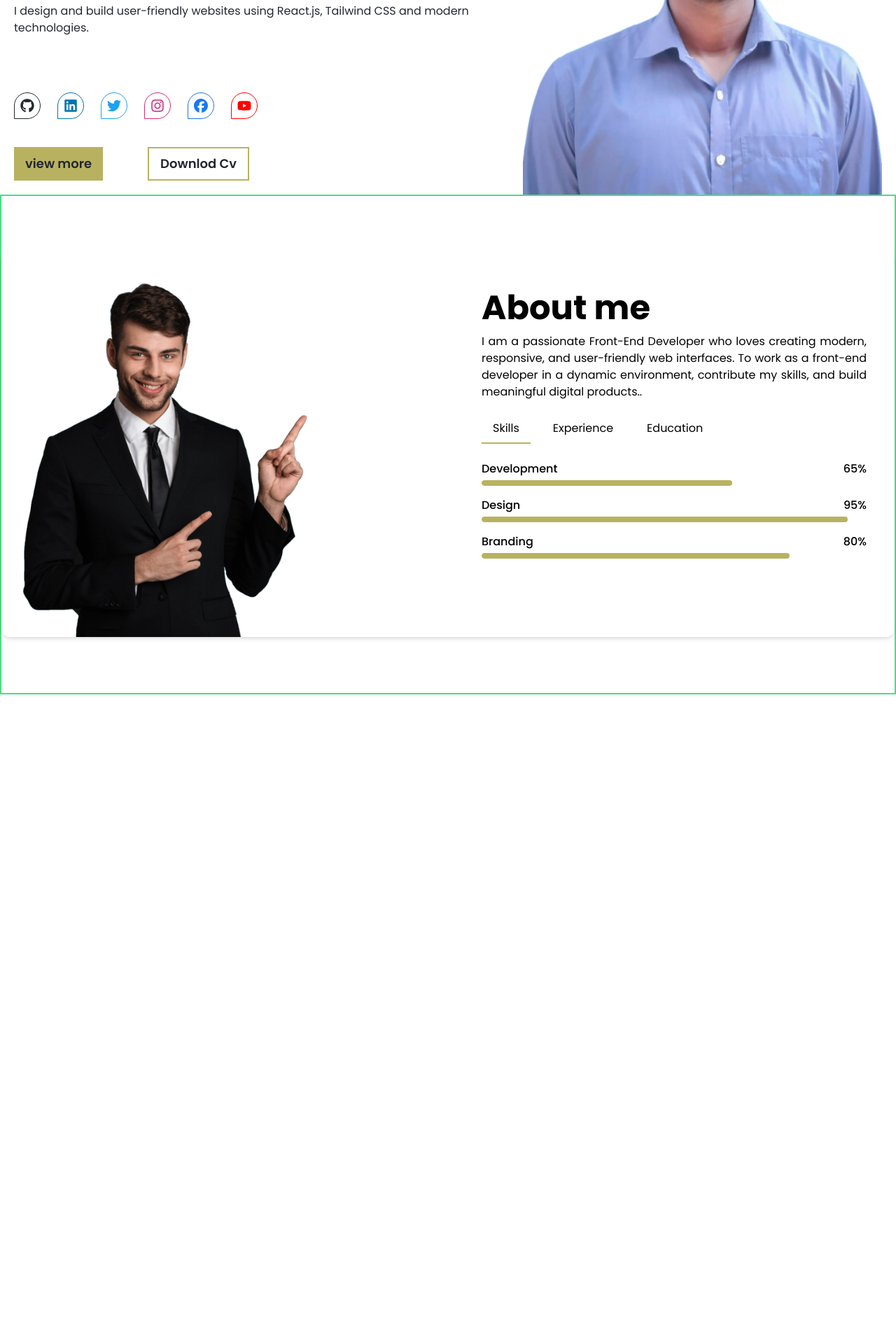
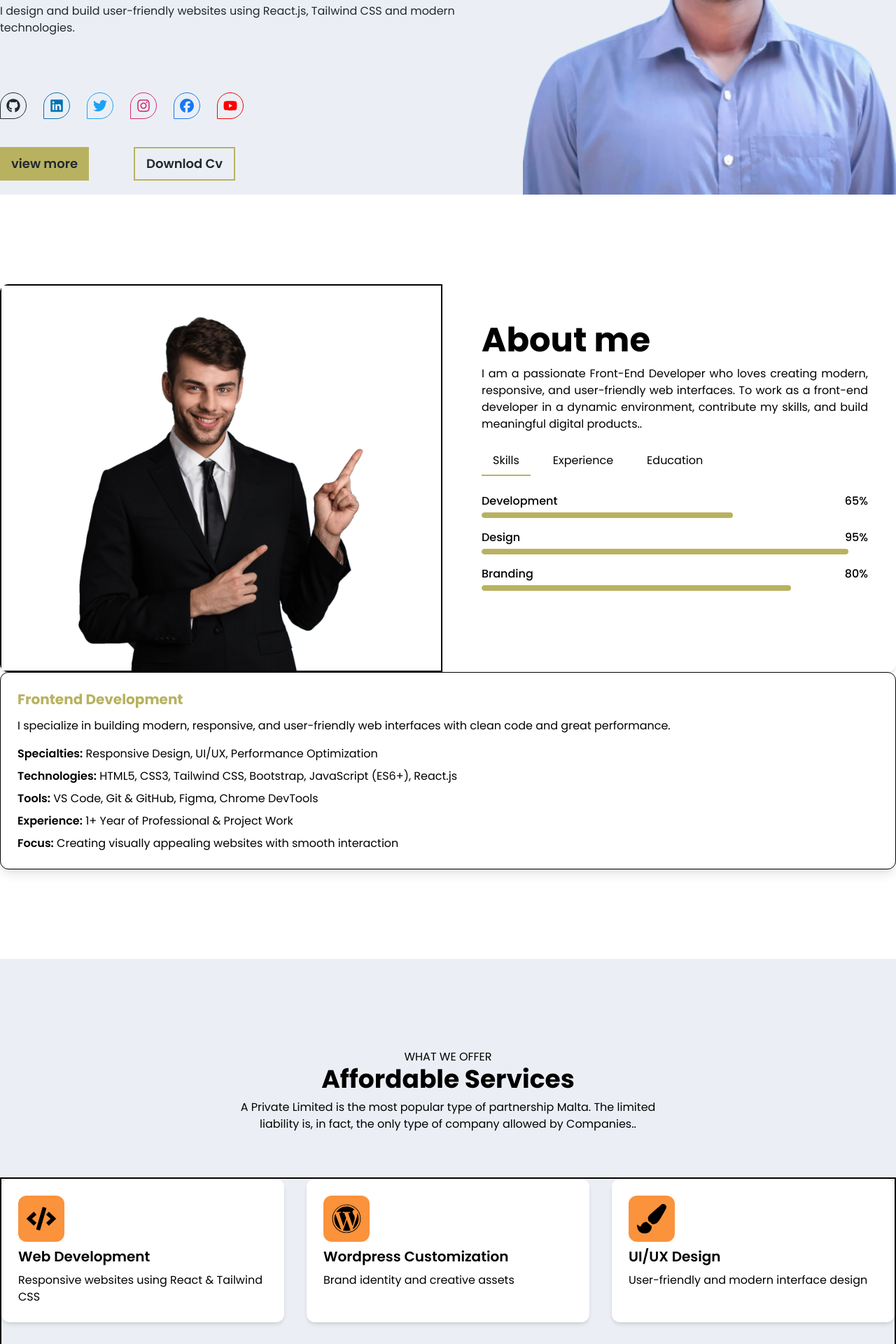
Before and after one commit to Limon-sheikh/My-portfolio, a React (Vite) app in the folder my-website/: page / in a window 1280 px wide. Shown: the part 460-2380 px from the top of the page at 70% size. Before the commit the page ends 1452 px from the top, so only its background shows below. Built offline with nearby package versions, Linux system fonts and the light colour scheme.

Commit message:
services section create

```diff
--- a/my-website/src/App.jsx
+++ b/my-website/src/App.jsx
@@ -3,8 +3,8 @@ import Navbar from "./components/Navber/Navber";
 import Home from "./pages/Home";
 import About from "./pages/About";
 import Skills from "./pages/Skills";
+import Services from "./pages/Services";
 // import Projects from "./pages/Projects";
-// import Services from "./pages/Services";
 // import Contact from "./pages/Contact";
 // import Footer from "./pages/Footer";
 
@@ -17,8 +17,8 @@ function App() {
           <Route path="/" element={<Home />} />
           <Route path="/about" element={<About />} />
           <Route path="/skills" element={<Skills />} />
+          <Route path="/services" element={<Services />} />
           {/* <Route path="/projects" element={<Projects />} /> */}
-          {/* <Route path="/services" element={<Services />} /> */}
           {/* <Route path="/contact" element={<Contact />} /> */}
         </Routes>
       </main>
--- a/my-website/src/components/Navber/Navber.jsx
+++ b/my-website/src/components/Navber/Navber.jsx
@@ -13,7 +13,7 @@ const Navber = () => {
 
     return (
       <header className="bg-white shadow top-0 left-0 w-full z-50 sticky">
-        <nav className="container mx-auto flex justify-between items-center p-4 relative h-24">
+        <nav className="container mx-auto flex justify-between items-center relative h-24">
           <Logo />
           <NavLinks isOpen={isOpen}
             className="text-gray p-1 hover:text-accent inline-block duration-300 text-center font-semibold text-md md:bg-transparent      md:p-2 lg:text-lg"/>
--- a/my-website/src/components/Test.jsx
+++ b/my-website/src/components/Test.jsx
@@ -1,42 +1,25 @@
-import React from "react";
+function FrontendDevelopmentCard() {
+  return (
+    <div className="bg-white p-6 rounded-xl shadow-lg border hover:shadow-xl transition-all duration-300">
+      <h2 className="text-xl font-bold text-accent mb-3">Frontend Development</h2>
 
-const Test = () => {
-  return (
-    <div>
-      <div class="max-w-4xl mx-auto p-6 bg-white rounded-lg shadow-md">
-        <h2 class="text-2xl font-bold mb-6">Experience</h2>
+      <p className="text-gray-600 mb-4">
+        I specialize in building modern, responsive, and user-friendly web interfaces with clean code and great performance.
+      </p>
 
-        <div class="relative border-l-2 border-blue-600 ml-4">
-          <div class="mb-8 ml-6">
-            <div class="absolute -left-4 w-8 h-8 bg-blue-600 rounded-full flex items-center justify-center text-white font-bold">
-              1
-            </div>
-            <h3 class="text-xl font-semibold text-gray-800">Developer</h3>
-            <span class="text-gray-500 text-sm">2000-2004 (4 years)</span>
-            <p class="text-gray-600 mt-2">
-              Worked on multiple projects involving front-end development, UI
-              design, and responsive layouts. Gained strong experience in HTML,
-              CSS, JavaScript, and React.
-            </p>
-          </div>
+      <div className="space-y-2">
+        <p><span className="font-semibold text-gray-800">Specialties:</span> Responsive Design, UI/UX, Performance Optimization</p>
 
-          <div class="mb-8 ml-6">
-            <div class="absolute -left-4 w-8 h-8 bg-blue-600 rounded-full flex items-center justify-center text-white font-bold">
-              2
-            </div>
-            <h3 class="text-xl font-semibold text-gray-800">
-              Senior Developer
-            </h3>
-            <span class="text-gray-500 text-sm">2004-2008 (4 years)</span>
-            <p class="text-gray-600 mt-2">
-              Led a team of developers to deliver high-quality web applications.
-              Focused on performance optimization and code maintainability.
-            </p>
-          </div>
-        </div>
+        <p><span className="font-semibold text-gray-800">Technologies:</span> HTML5, CSS3, Tailwind CSS, Bootstrap, JavaScript (ES6+), React.js</p>
+
+        <p><span className="font-semibold text-gray-800">Tools:</span> VS Code, Git & GitHub, Figma, Chrome DevTools</p>
+
+        <p><span className="font-semibold text-gray-800">Experience:</span> 1+ Year of Professional & Project Work</p>
+
+        <p><span className="font-semibold text-gray-800">Focus:</span> Creating visually appealing websites with smooth interaction</p>
       </div>
     </div>
   );
-};
+}
 
-export default Test;
+export default FrontendDevelopmentCard;
--- /dev/null
+++ b/my-website/src/components/services/Card.jsx
@@ -0,0 +1,15 @@
+import React from "react";
+
+const Card = ({ title, description, Icon }) => {
+  return (
+    <div className="bg-white shadow-md rounded-xl p-6 hover:shadow-xl transition-all duration-300">
+      <div className="bg-orange-400 inline-block p-3 rounded-xl">
+        {Icon && <Icon className="" size={42} />}
+      </div>
+      <h3 className="text-xl font-semibold text-gray-800 mb-2">{title}</h3>
+      <p className="text-gray-600">{description}</p>
+    </div>
+  );
+};
+
+export default Card;
--- a/my-website/src/data/about.js
+++ b/my-website/src/data/about.js
@@ -24,20 +24,20 @@ export const progressData = [
 // experiance time line data
 export const experianceData = [
   {
-    title: "Developer",
-    duration: "2000-2004 (4 years)",
+    title: "Web Developer",
+    duration: "2024-2025 (1 years)",
     description:
     "Worked on multiple projects involving front-end development, UI design, and responsive layouts. Gained strong experience in HTML, CSS, JavaScript, and React.",
   },
   {
-    title: "Senior Developer",
-    duration: "2004-2008 (4 years)",
+    title: "Wordpress Developer",
+    duration: "2024-2025 (1 years)",
     description:
     "Led a small team of developers, optimized workflows, and contributed to large-scale web applications using React and modern JS frameworks.",
   },
   {
     title: "UI/UX Designer",
-    duration: "2008-2012 (4 years)",
+    duration: "2024-2025 (1 years)",
     description:
     "Focused on creating user-friendly interfaces and improving user experience for various web and mobile applications.",
   },
@@ -49,14 +49,14 @@ export const educationData = [
   {
     degree: "Diploma in Computer Science",
     institute: "Sirajganj Polytechnic Institute",
-    year: "2019 - 2023",
+    year: "2020 - 2024",
     details:
       "Specialized in software development and web technologies. Completed multiple academic and client projects successfully.",
   },
   {
     degree: "Secondary School Certificate (SSC)",
     institute: "Science Group",
-    year: "2017 - 2019",
+    year: "2017 - 2020",
     details:
       "Achieved strong academic performance in science and technology-related subjects.",
   }
--- a/my-website/src/data/services.js
+++ b/my-website/src/data/services.js
@@ -1,6 +1,43 @@
 
-const services = [
+import { FaCode, FaPaintBrush, FaWordpress  } from "react-icons/fa";
+import { SiSimilarweb } from "react-icons/si";
 
-]
 
-export default services;
+export const serviceTitle = {
+  offer: "WHAT WE OFFER",
+  title: "Affordable Services",
+  description:
+    "A Private Limited is the most popular type of partnership Malta. The limited liability is, in fact, the only type of company allowed by Companies..",
+};
+
+
+export const cardData = [
+  {
+    id: 1,
+    title: "Web Development",
+    description: "Responsive websites using React & Tailwind CSS",
+    // image: "/images/web.png",
+    icon: FaCode,
+  },
+  {
+    id: 2,
+    title: "Wordpress Customization",
+    description: "Brand identity and creative assets",
+    // image: "/images/branding.png",
+    icon: FaWordpress,
+  },
+  {
+    id: 3,
+    title: "UI/UX Design",
+    description: "User-friendly and modern interface design",
+    // image: "/images/design.png",
+    icon: FaPaintBrush,
+  },
+  {
+    id: 4,
+    title: "Branding",
+    description: "Brand identity and creative assets",
+    // image: "/images/branding.png",
+    icon: SiSimilarweb,
+  }
+];
--- a/my-website/src/index.css
+++ b/my-website/src/index.css
@@ -6,7 +6,7 @@
   --Primary: #4F46E5;
   --Secondary: #E0E7FF;
   --Accent: #b8b260;
-  --Background-color: #ffffff;
+  --Background-color: #ffff;
   --Text: #1f2937;
 
 }
--- a/my-website/src/pages/About.jsx
+++ b/my-website/src/pages/About.jsx
@@ -8,12 +8,12 @@ const About = () => {
   const [activeTab, setActiveTab] = useState("skills");
 
   return (
-    <section className="pt-20 pb-20 border-2 border-green-400">
-      <div className="container mx-auto rounded-xl overflow-hidden  grid grid-cols-12 gap-4 shadow-md">
-        <div className="left-side col-span-6">
-          <div className=" ">
+    <section className="my-32 bg-white">
+      <div className="container mx-auto rounded-xl overflow-hidden grid grid-cols-12 gap-4 shadow-md bg-white">
+        <div className="left-side col-span-6 border-2">
+          <div className="flex justify-center ">
+            <img src={aboutInfo.image} alt="" className="h-[550px]" />
           </div>
-            <img src={aboutInfo.image} alt="" className="h-[550px]" />
         </div>
         <div className="right-side col-span-6 px-10 pt-14">
           <div>
@@ -30,7 +30,7 @@ const About = () => {
           </div>
         </div>
       </div>
-      {/* <Test /> */}
+      <Test />
     </section>
   );
 };
--- a/my-website/src/pages/Hero.jsx
+++ b/my-website/src/pages/Hero.jsx
@@ -1,37 +1,45 @@
-
-
-import HeroData from '../data/hero';
-import Button from '../components/Navber/Button';
-import '../App.css'; //custome typewriter
-
+import HeroData from "../data/hero";
+import Button from "../components/Navber/Button";
+import "../App.css"; //custome typewriter
 
 const Home = () => {
-
-
   const {hello, limon, sheikh, title, titleName, description, socials, image} = HeroData[0];
 
-
-
   return (
-        <section className="container mx-auto grid md:grid-cols-12">
+    <section className=" bg-[#ebeff5]">
+      <div className="container mx-auto grid md:grid-cols-12">
         {/* hero left side content start */}
-            <div className="text-gray col-span-7 px-5">
+        <div className="text-gray col-span-7">
           <h1 className="text-[clamp(3rem,11vw,5rem)] leading-tight md:text-6xl lg:text-7xl font-bold mt-14">
-                {hello} <br/><span className="text-accent ">{limon}</span><br/><span className="text-accent ">{sheikh}</span>
+            {hello} <br />
+            <span className="text-accent ">{limon}</span>
+            <br />
+            <span className="text-accent ">{sheikh}</span>
           </h1>
           <div className="mt-14 flex flex-wrap">
             <span className="pr-1 text-[15px]">{title}</span>
             <div className="flex items-center">
-                  <span className="text-md sm:text-xl font-bold typewriter">{titleName}</span>
+              <span className="text-md sm:text-xl font-bold typewriter">
+                {titleName}
+              </span>
             </div>
           </div>
           <p className="mt-3">{description}</p>
 
           {/* hero social icons */}
-              <div className="grid grid-flow-col justify-between md:justify-start mt-20 md:mt-80 lg:mt-20
-               md:gap-6">
-                {socials.map((social, index) =>(
-                  <a key={index} href={social.link} style={{borderColor: social.color, transition: "all 0.4s ease-in-out"}} target='_blank'
+          <div
+            className="grid grid-flow-col justify-between md:justify-start mt-20 md:mt-80 lg:mt-20
+               md:gap-6"
+          >
+            {socials.map((social, index) => (
+              <a
+                key={index}
+                href={social.link}
+                style={{
+                  borderColor: social.color,
+                  transition: "all 0.4s ease-in-out",
+                }}
+                target="_blank"
                 className="p-2 border border-black rounded-tl-3xl rounded-tr-3xl rounded-br-3xl"
                 onMouseEnter={(e) => {
                   e.currentTarget.style.backgroundColor = social.color;
@@ -42,35 +50,47 @@ const Home = () => {
                   e.currentTarget.firstChild.style.color = social.color;
                 }}
               >
-                    <social.icon style={{color: social.color, transition: "all 0.4s ease-in-out"}} size={20}/>
+                <social.icon
+                  style={{
+                    color: social.color,
+                    transition: "all 0.4s ease-in-out",
+                  }}
+                  size={20}
+                />
               </a>
             ))}
           </div>
 
           {/* hero button */}
           <div className="mt-10 mb-5 flex justify-between md:justify-start md:gap-16">
-                <Button title='view more' border={false}
+            <Button
+              title="view more"
+              border={false}
               className="
                     bg-accent text-gray px-4 py-2 font-semibold text-md md:text-lg hover:bg-hover
                     transition-all duration-150 ease-linear
-                  "/>
-                <Button title='Downlod Cv' border={true}
+                  "
+            />
+            <Button
+              title="Downlod Cv"
+              border={true}
               className="border-accent text-gray px-4 py-2 font-semibold text-md md:text-lg hover:bg-accent
                   transition-all duration-150 ease-linear border-2
-                "/>
+                "
+            />
           </div>
         </div>
         {/* hero left side content end */}
 
-
         {/* hero right side content start */}
         <div className="hidden md:block col-span-5 ">
-              <div className='h-[100%] w-[100%] pr-5'>
-                <img src={image} alt="hero image" className='w-[100%] h-[100%]'/>
+          <div className="h-[100%] w-[100%]">
+            <img src={image} alt="hero image" className="w-[100%] h-[100%]" />
           </div>
           {/* <div className='absolute bg-accent top-60 animate-bounce p-4 rounded-full'>html</div> */}
         </div>
         {/* hero right side content end */}
+      </div>
     </section>
   );
 };
--- a/my-website/src/pages/Home.jsx
+++ b/my-website/src/pages/Home.jsx
@@ -2,12 +2,14 @@
 
 import Hero from './Hero';
 import About from './About';
+import Services from './Services';
 
 const Home = () => {
     return (
         <>
             <Hero/>
             <About/>
+            <Services/>
         </>
     );
 };
--- /dev/null
+++ b/my-website/src/pages/Services.jsx
@@ -0,0 +1,32 @@
+import React from "react";
+
+import Card from "../components/services/Card";
+import { cardData, serviceTitle } from "../data/services";
+
+const Services = () => {
+  return (
+    <section className="my-32 bg-[#ebeff5]">
+      <div className="container mx-auto py-32 ">
+        <div className="flex justify-center mb-16">
+          <div className="text-center w-[600px]">
+            <h6 className="">{serviceTitle.offer}</h6>
+            <h2 className="text-4xl font-bold mb-2">{serviceTitle.title}</h2>
+            <p>{serviceTitle.description}</p>
+          </div>
+        </div>
+        <div className="grid md:grid-cols-3 gap-8 border-2">
+          {cardData.map((item) => (
+            <Card
+              key={item.id}
+              title={item.title}
+              description={item.description}
+              Icon={item.icon}
+            />
+          ))}
+        </div>
+      </div>
+    </section>
+  );
+};
+
+export default Services;
```
Lines whose indentation alone changed are shown as unchanged.
